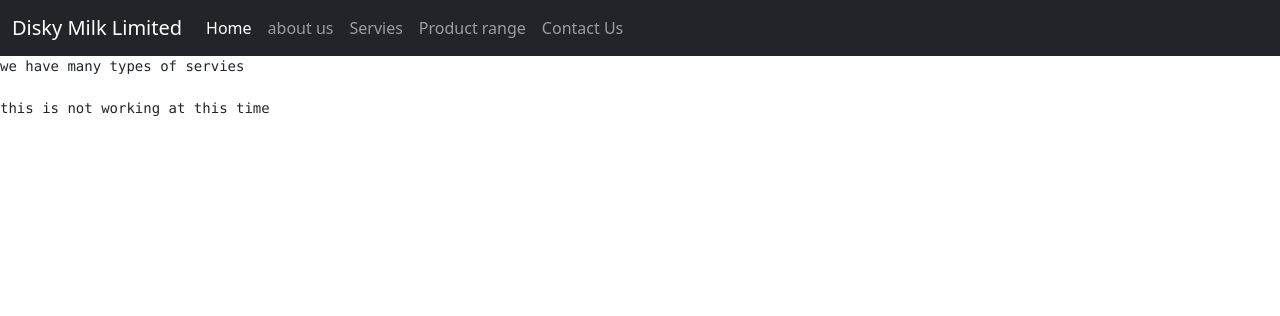
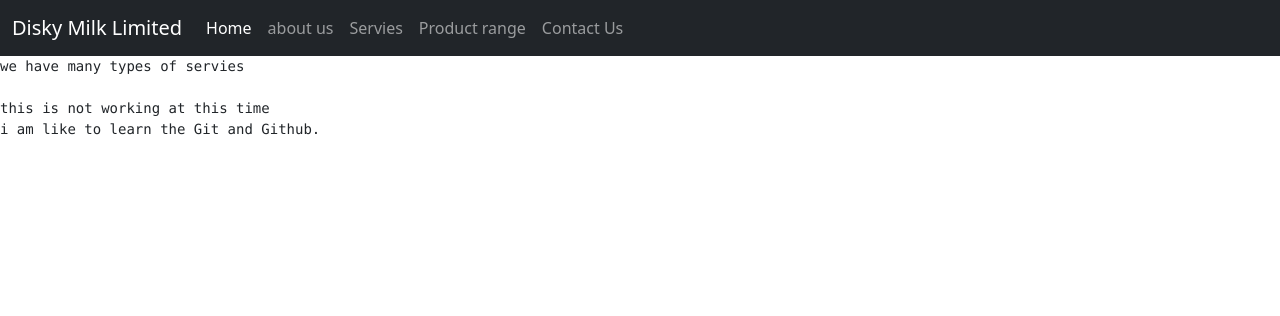
Before and after one commit to Codewithme-Vikash/website, a Django app: page /servies in a window 1280 px wide. Shown: the top 316 px of the page. Run offline with Django 4.2, Linux system fonts and the light colour scheme.

Commit message:
this is again change

```diff
--- a/templates/servies.html
+++ b/templates/servies.html
@@ -6,5 +6,6 @@
 <pre>we have many types of servies
 
 this is not working at this time
+i am like to learn the Git and Github.
 </pre>
 {% endblock body %}
```
